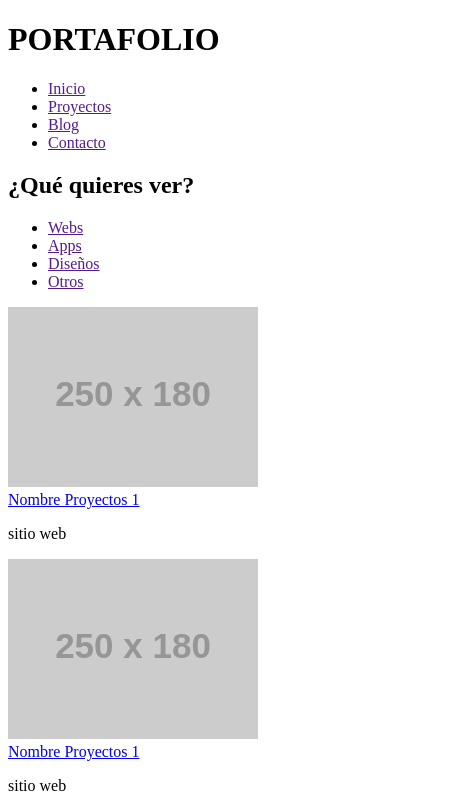
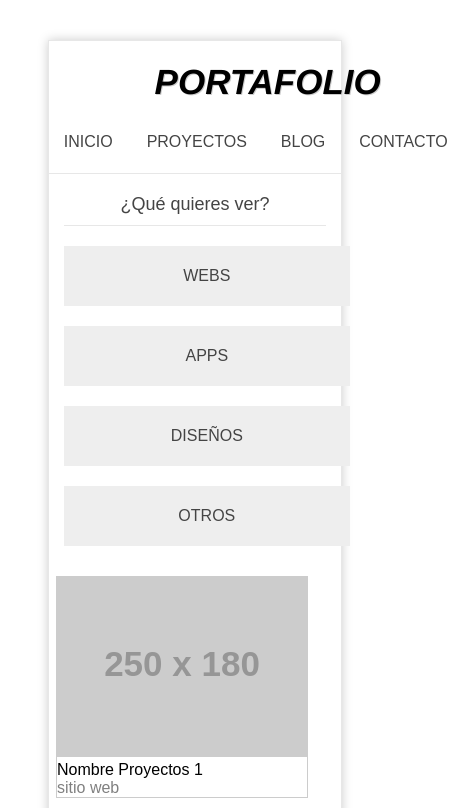
Before and after one commit to MiguDeveloper/master-css, a plain HTML site: page maqueta-grid/index.html in a window 390 px wide. Shown: the top 808 px of the page, 467 px wide, since content can reach past the window. Drawn offline with nearby package versions, Linux system fonts and the light colour scheme; files that its build step writes are made by us from their sources; placeholder pictures from the web are drawn by us.

Commit message:
completo grid css

```diff
--- a/maqueta-grid/assets/style.scss
+++ b/maqueta-grid/assets/style.scss
@@ -0,0 +1,206 @@
+* {
+  text-decoration: none;
+  margin: 0;
+  padding: 0;
+  font-family: sans-serif;
+}
+
+%estilo-logo-letras {
+  font-family: Helvetica;
+  font-style: italic;
+  font-weight: 900;
+  font-size: 35px;
+}
+
+%estilo-logo-general {
+  padding: 10px;
+  margin-left: 20px;
+  color: black;
+  text-shadow: 1px 1px 0 #ccc;
+  text-transform: uppercase;
+}
+
+#container {
+  width: 75%;
+  margin: 40px auto;
+  border: 1px solid rgba(225, 225, 226, 0.8);
+  box-shadow: 0 0 10px #ccc;
+}
+
+#header {
+  display: grid;
+  grid-template-areas: 'logo logo logo menu menu';
+  align-items: center;
+  height: 120px;
+  border-bottom: 1px solid rgba(225, 225, 226, 0.8);
+}
+
+.logo {
+  grid-area: logo;
+  @extend %estilo-logo-general;
+  h1 {
+    @extend %estilo-logo-letras;
+  }
+}
+
+#menu {
+  grid-area: menu;
+  height: 100%;
+  ul {
+    list-style: none;
+    display: grid;
+    grid-template-columns: repeat(4, 1fr);
+    align-items: center;
+    height: 100%;
+    justify-content: center;
+    text-align: center;
+    li {
+      margin-right: 4px;
+      a {
+        color: #444;
+        text-transform: uppercase;
+        padding: 15px;
+        transition: all 300ms;
+      }
+      a:hover {
+        background-color: #ccc;
+        color: white;
+      }
+    }
+  }
+}
+
+#content {
+  display: grid;
+  grid-template-columns: 20% 1fr;
+  gap: 10px;
+  padding: 20px 0;
+}
+
+#aside {
+  padding: 0 15px;
+  h2 {
+    font-size: 18px;
+    font-weight: 100;
+    color: #444;
+    padding-bottom: 10px;
+    margin-bottom: 20px;
+    border-bottom: 1px solid rgba(225, 225, 226, 0.8);
+    text-align: center;
+  }
+  ul {
+    list-style: none;
+    li {
+      padding-bottom: 20px;
+      a {
+        padding: 20px;
+        background-color: #eee;
+        text-align: center;
+        color: #444;
+        transition: all 400ms;
+        text-transform: uppercase;
+        width: 84%;
+        display: block;
+      }
+      a:hover {
+        background-color: #444;
+        color: #eee;
+      }
+    }
+  }
+}
+
+#projects {
+  display: grid;
+  grid-template-columns: repeat(auto-fit, 278px);
+  gap: 6px;
+  .project {
+    margin-bottom: 25px;
+    margin-right: 26px;
+    border: 1px solid #ccc;
+    .project-info {
+      a {
+        font-size: 16px;
+        color: black;
+        transition: all 300ms;
+      }
+      a:hover {
+        color: green;
+      }
+      p {
+        font-size: 16px;
+        color: gray;
+        transition: all 300ms;
+      }
+    }
+  }
+}
+
+#footer {
+  display: grid;
+  grid-template-columns: repeat(5, 1fr);
+  height: 100%;
+  align-items: center;
+  .logo-pie {
+    grid-column: 1 / 4;
+    @extend %estilo-logo-general;
+    h1 {
+      @extend %estilo-logo-letras;
+    }
+  }
+  .info {
+    grid-column: 4 / 6;
+    line-height: 127px;
+  }
+}
+
+@media (max-width: 920px) {
+  #header {
+    display: grid;
+    grid-template-areas: 'logo' 'menu';
+    align-items: center;
+    height: 120px;
+    border-bottom: 1px solid rgba(225, 225, 226, 0.8);
+    padding-bottom: 12px;
+  }
+  .logo {
+    h1 {
+      text-align: center;
+    }
+  }
+  #content {
+    grid-template-columns: 1fr;
+    gap: 10px;
+  }
+
+  #aside {
+    ul {
+      li {
+        a {
+          padding: 21px;
+          width: 93%;
+        }
+      }
+    }
+  }
+
+  #projects {
+    justify-content: center;
+  }
+
+  #footer {
+    grid-template-columns: repeat(2, 1fr);
+    .logo-pie {
+      grid-column: 1 / 2;
+      @extend %estilo-logo-general;
+      h1 {
+        @extend %estilo-logo-letras;
+      }
+    }
+    .info {
+      grid-column: 2 / 3;
+      font-size: 12px;
+      line-height: 17px;
+    }
+  }
+}
--- a/maqueta-grid/index.html
+++ b/maqueta-grid/index.html
@@ -3,7 +3,7 @@
   <head>
     <meta charset="UTF-8" />
     <meta name="viewport" content="width=device-width, initial-scale=1.0" />
-    <title>Flexbox::Miguel Ch.</title>
+    <title>Grid::Miguel Ch.</title>
     <link rel="stylesheet" href="./assets/style.css" />
   </head>
   <body>
@@ -107,12 +107,11 @@
             </div>
           </article>
         </div>
-
-        <footer id="footer">
-          <div class="logo"><h1>Portafolio</h1></div>
-          <div class="info">&copy; Miguel Chinchay - Frontend developer</div>
-        </footer>
       </section>
+      <footer id="footer">
+        <div class="logo-pie"><h1>Portafolio</h1></div>
+        <div class="info">&copy; Miguel Chinchay - Frontend developer</div>
+      </footer>
       <!-- /content-->
     </div>
   </body>
```
Also changed, not shown: maqueta-grid/assets/style.css (added), 2 other files.
